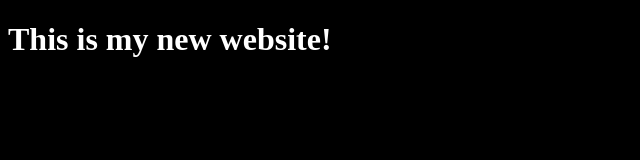
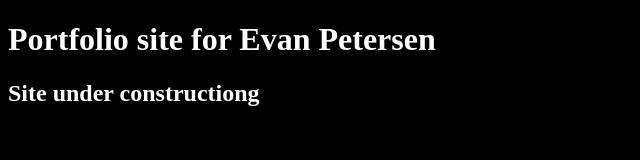
Before and after one commit to ep2572/ep2572.github.io, a plain HTML site: page index.html in a window 1280 px wide. Shown: the whole page, without its empty margins (0-640 px from the left). Drawn offline with Linux system fonts and the light colour scheme.

Commit message:
Made appropriate WIP card

```diff
--- a/index.html
+++ b/index.html
@@ -7,6 +7,9 @@
     <link rel="stylesheet" href="static/stylesheet.css">
   </head>
   <body>
-    <h1>This is my new website!</h1>
+    <div class="card">
+      <h1>Portfolio site for Evan Petersen</h1>
+      <h2>Site under constructiong</h2>
+    </div>
   </body>
 </html>
```
